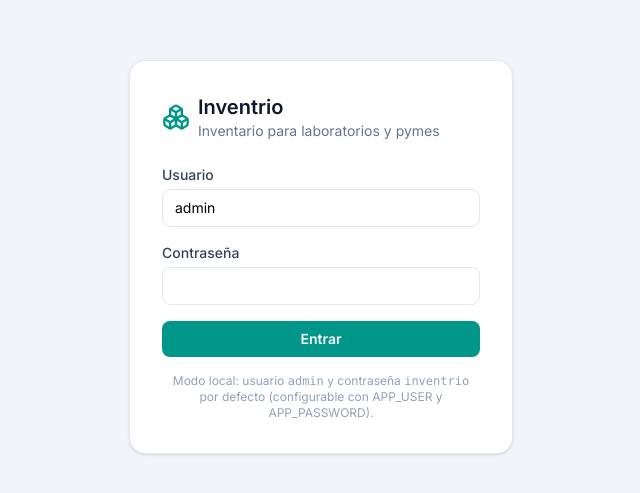
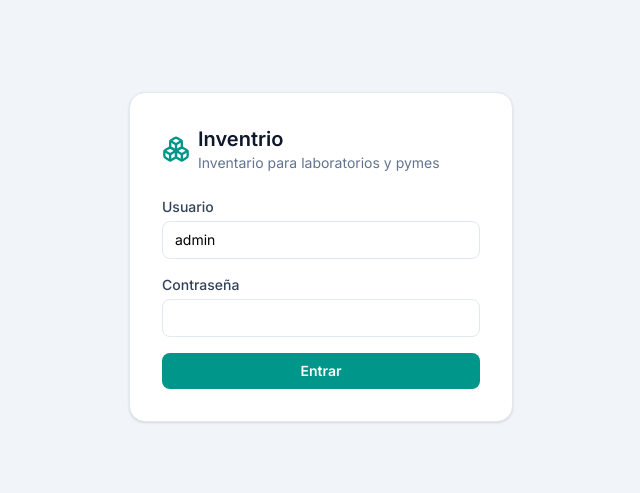
Before and after one commit to mmillanc/inventrio, a Next.js app: page /login in a window 1280 px wide. Shown: the part 143-636 px from the top of the page, without its empty margins (319-959 px from the left). Built offline with nearby package versions, Linux system fonts and the light colour scheme.

Commit message:
fix(auth): credentials fallback, remove local hint, register error handling

```diff
--- a/src/app/(auth)/login/page.tsx
+++ b/src/app/(auth)/login/page.tsx
@@ -51,11 +51,6 @@ export default function LoginPage() {
           {pending ? "Entrando..." : "Entrar"}
         </button>
       </form>
-
-      <p className="mt-4 text-center text-xs text-slate-400">
-        Modo local: usuario <code>admin</code> y contraseña <code>inventrio</code> por defecto
-        (configurable con APP_USER y APP_PASSWORD).
-      </p>
     </div>
   );
 }
--- a/src/lib/auth.ts
+++ b/src/lib/auth.ts
@@ -6,8 +6,8 @@ export const SESSION_COOKIE = "inventrio_session";
 
 export function credentials(): { user: string; password: string } {
   return {
-    user: process.env.APP_USER ?? "admin",
-    password: process.env.APP_PASSWORD ?? "inventrio",
+    user: process.env.APP_USER || "admin",
+    password: process.env.APP_PASSWORD || "inventrio",
   };
 }
 
```
